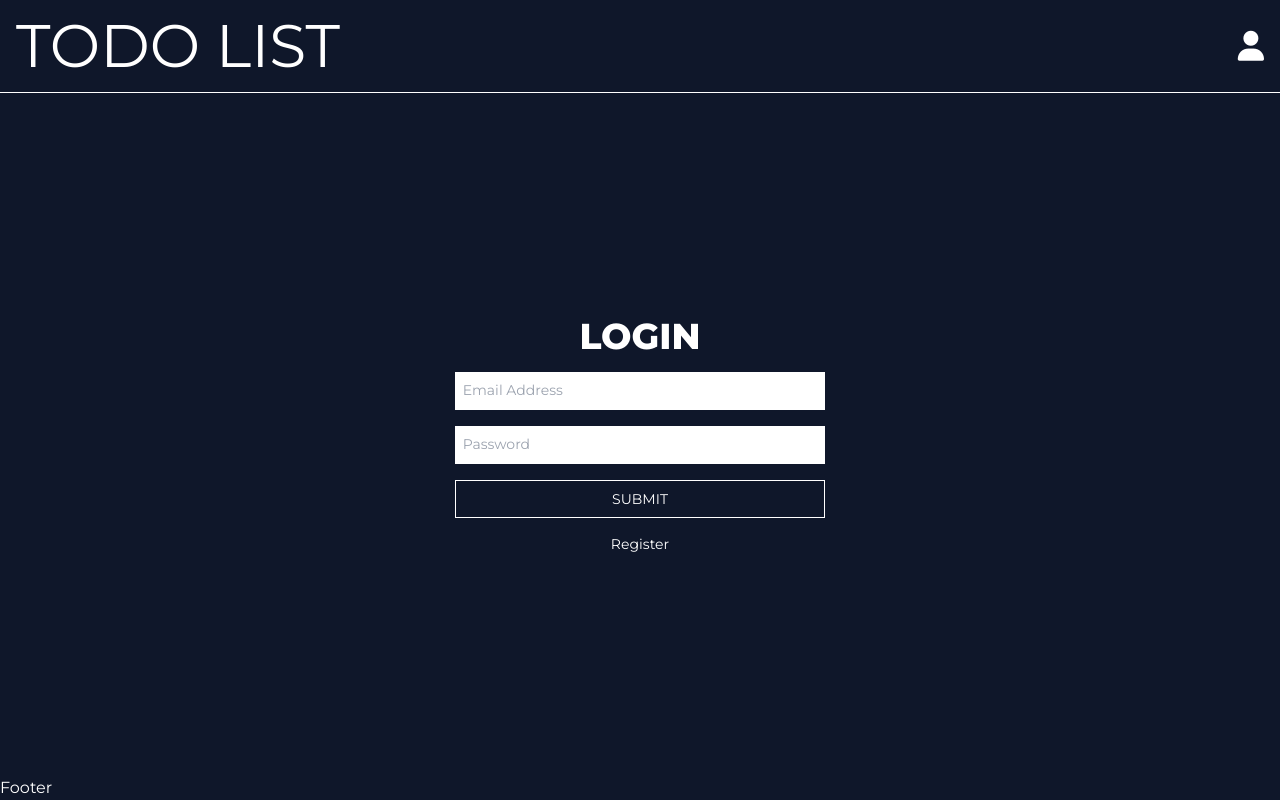
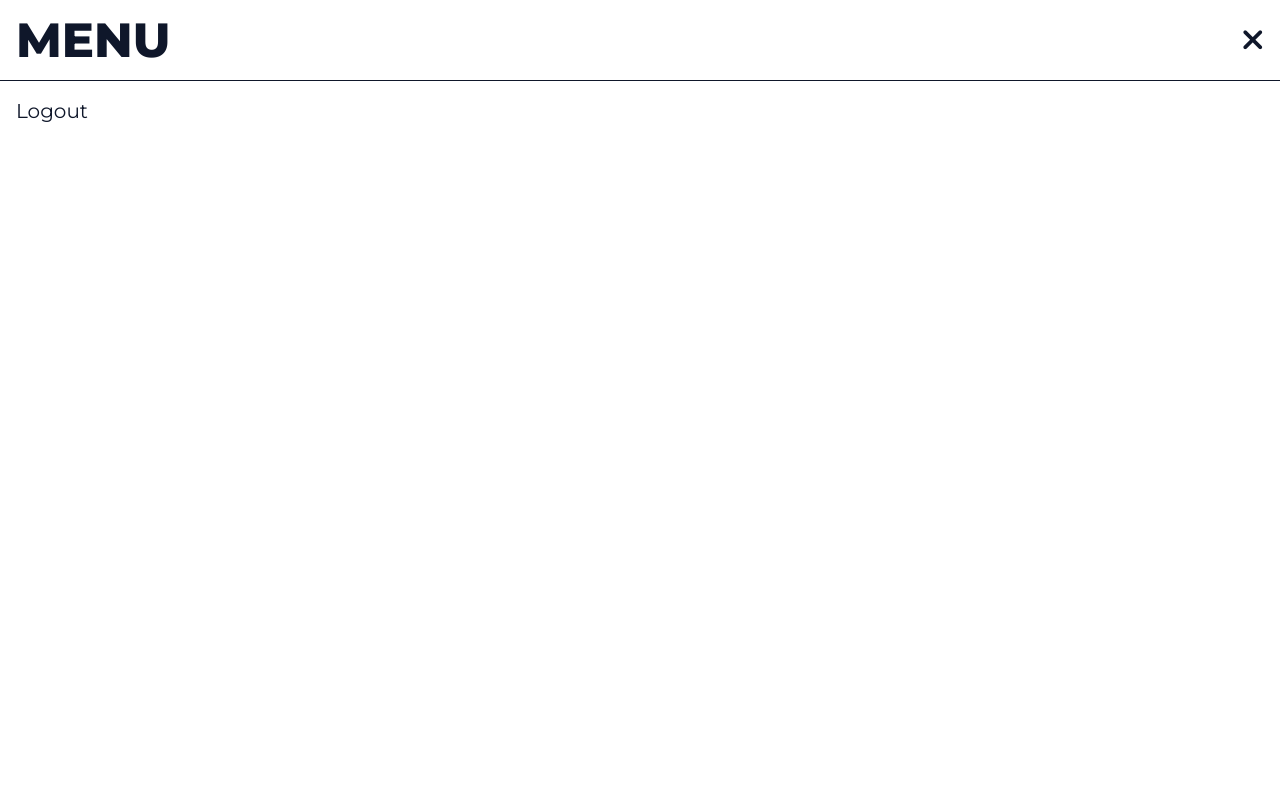
Before and after one commit to JRH89/nextjs-todo, a Next.js app: page / in a window 1280 px wide. Both pictures are taken after a click on the icon 1250 px from the left and 46 px from the top of the page. Built offline with nearby package versions, Linux system fonts and the light colour scheme; no server answers.

Commit message:
adding functionality

```diff
--- a/components/Footer.js
+++ b/components/Footer.js
@@ -2,8 +2,19 @@ import React from "react"
 
 export default function Footer() {
   return (
-    <div >
-      Footer
+    <div className="flex justify-center items-center gap-3 py-3">
+          <a href="https://twitter.com/gamedevjared89" target="_blank">
+              <i className="fa-brands fa-twitter duration-300 hover:opacity-30 cursor-pointer"></i>
+          </a>
+          <a href="https://linkedin.com/in/jaredhooker" target="_blank">
+              <i className="fa-brands fa-linkedin duration-300 hover:opacity-30 cursor-pointer"></i>
+          </a>
+          <a href="https://github.com/jrh89" target="_blank">
+              <i className="fa-brands fa-github duration-300 hover:opacity-30 cursor-pointer"></i>
+          </a>
+          <a href="https://jaredsportfolio.netlify.app" target="_blank">
+              <i className="fa-solid fa-house-chimney duration-300 hover:opacity-30 cursor-pointer"></i>
+          </a>
     </div>
   )
 }
--- a/components/Header.js
+++ b/components/Header.js
@@ -1,10 +1,17 @@
-import React from "react"
+import React, { useEffect, useState } from "react"
+import Modal from './modal'
+
 
 export default function Header() {
-  return (
-    <div className='sticky top-0 w-full left-0 bg-inherit flex items-center justify-between p-4 border-b border-solid border-white'>
-          <h1 className='text-3xl select-none sm:text-6xl'>TODO LIST</h1>
-          <i className="fa-solid fa-user text-xl duration-300 hover:opacity-40 cursor-pointer sm:text-3xl"></i>
-    </div>
-  )
+    const [openModal, setOpenModal] = useState(false)
+
+    return (
+        <>
+            {openModal && <Modal setOpenModal={setOpenModal} />}
+            <div className='sticky top-0 w-full left-0 bg-inherit flex items-center justify-between p-4 border-b border-solid border-white'>
+                <h1 className='text-3xl select-none sm:text-6xl'>TODO LIST</h1>
+                <i onClick={() => setOpenModal(true)} className="fa-solid fa-user text-xl duration-300 hover:opacity-40 cursor-pointer sm:text-3xl"></i>
+            </div>
+        </>
+    )
 }
--- /dev/null
+++ b/components/UserDashboard.js
@@ -0,0 +1,30 @@
+import { useAuth } from "@/context/AuthContext"
+import React, { useEffect, useState } from "react"
+
+export default function UserDashboard() {
+    const { userInfo } = useAuth()
+    const [ addToDo, setAddTodo ] = useState(false)
+    const [todo, setTodo] = useState('')
+    const [todoList, setTodoList] = useState(null)
+
+    useEffect(() => {
+        if (!userInfo || Object.keys(user.info).length === 0) {
+            setAddTodo(true)
+        }
+    }, [userInfo])
+
+    return (
+        <div className="w-full max-w-[65ch] text-xs sm:text-sm mx-auto flex flex-col gap-3 sm:gap-5">
+            {addToDo && <div className="flex items-stretch">
+
+                <input type='text' placeholder="Enter todo" value={todo} onChange={(e) => setTodo(e.target.value)} className="outline-none p-3 text-base sm:text-lg text-slate-900 flex-1" />
+                <button className="w-fit px-4 sm:px-6 py-2 sm:py-3 bg-amber-400 text-white font-medium text-base duration-300 hover:opacity-40">ADD</button>
+            </div>}
+            {userInfo && (
+                <>
+                </>
+            )}
+            {!addToDo && <button onClick={() => setAddTodo(true)} className="text-cyan-300 border border-solid border-cyan-300 py-2 text-center uppercase text text-lg duration-300 hover:opacity-30">ADD TODO</button>}
+        </div>
+    )
+}
--- a/components/login.js
+++ b/components/login.js
@@ -7,7 +7,8 @@ export default function Login() {
     const [error, setError] = useState(null)
     const [isLoggingIn, setIsLoggingIn] = useState(true)
 
-    const { login } = useAuth()
+    const { login, signup, currentUser } = useAuth()
+    console.log(currentUser)
 
     async function submitHandler() {
         if (!email || !password) {
@@ -15,7 +16,12 @@ export default function Login() {
             return
         }
         if (isLoggingIn) {
-         return await login(email, password)
+            try {
+                await login(email, password)
+            } catch (err) {
+                setError('Incorrect email or password')
+            }
+            return
         }
         await signup(email, password)
     }
--- /dev/null
+++ b/components/modal.js
@@ -0,0 +1,31 @@
+import { useAuth } from "@/context/AuthContext"
+import React, {useState, useEffect} from "react"
+import ReactDom from 'react-dom'
+
+export default function Modal(props) {
+    const { setOpenModal } = props
+    const [_document, set_document] = useState(null)
+    const { logout } = useAuth()
+
+     useEffect(() => {
+        set_document(document)
+    }, [])
+
+    if (!_document) { return null }
+
+    return ReactDom.createPortal(
+        <div className="fixed inset-0 bg-white text-slate-900 text-lg sm:text-xl flex flex-col">
+            <div className="flex items-center justify-between border-b border-solid border-slate-900 p-4">
+              <h1 className="font-extrabold text-2xl sm:text-5xl select-none">MENU</h1>
+              <i onClick={() => setOpenModal(false)} className="fa-solid fa-xmark duration-300 hover:rotate-90 text-lg sm:text-3xl cursor-pointer"></i>
+            </div>
+            <div className="p-4 flex flex-col gap-3">
+                <h2 onClick={() => {
+                    logout()
+                    setOpenModal(false)
+                }} className="select-none duration-300 hover:pl-2 cursor-pointer">Logout</h2>
+            </div>
+        </div>,
+        _document.getElementById('portal')
+    )
+}
--- a/package.json
+++ b/package.json
@@ -12,7 +12,7 @@
     "firebase": "^9.20.0",
     "next": "13.3.1",
     "react": "18.2.0",
-    "react-dom": "18.2.0"
+    "react-dom": "^18.2.0"
   },
   "devDependencies": {
     "autoprefixer": "^10.4.14",
--- a/pages/_document.js
+++ b/pages/_document.js
@@ -12,6 +12,7 @@ export default function Document() {
       <body>
         <Main />
         <NextScript />
+        <div id="portal"></div>
       </body>
     </Html>
   )
--- a/pages/api/hello.js
+++ /dev/null
@@ -1,5 +0,0 @@
-// Next.js API route support: https://nextjs.org/docs/api-routes/introduction
-
-export default function handler(req, res) {
-  res.status(200).json({ name: 'John Doe' })
-}
--- a/pages/index.js
+++ b/pages/index.js
@@ -1,6 +1,7 @@
 import Head from 'next/head'
 import { Inter } from 'next/font/google'
 import Login from '../components/login'
+import UserDashboard from '@/components/UserDashboard'
 import { useAuth } from '@/context/AuthContext'
 
 export default function Home() {
@@ -12,8 +13,8 @@ export default function Home() {
         <meta name="description" content="My todo list" />
         <link rel='icon' href="/favicon.ico/" />
       </Head>
-      <Login />
-
+      {!currentUser && <Login />}
+      {currentUser && <UserDashboard/>}
     </>
   )
 }
```
Also changed, not shown: 1 other file (tests, documents, lock files or other folders).
